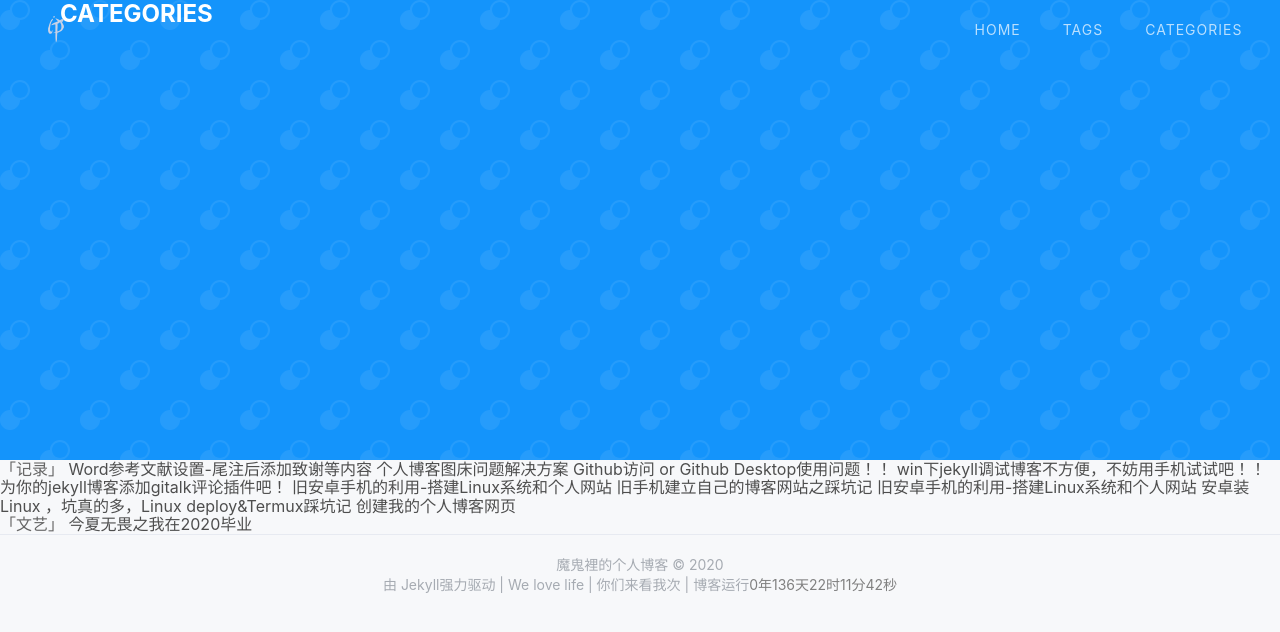
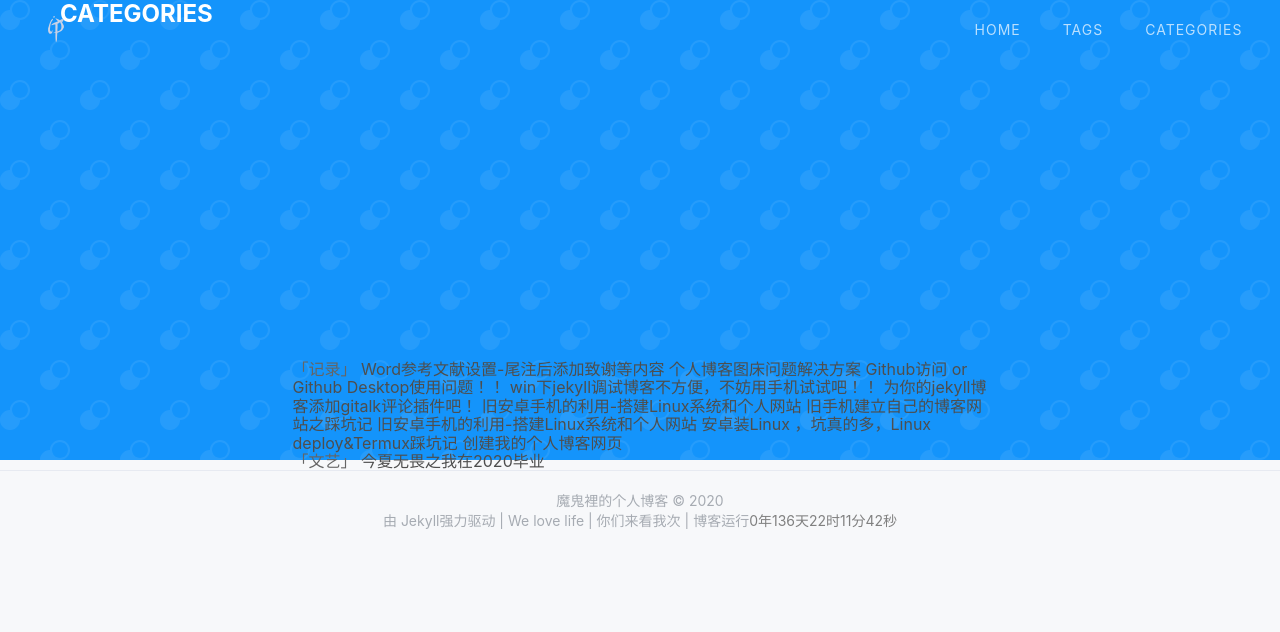
Before and after one commit to demonljt/demonljt.github.io, a Jekyll site: the page built from categories.html, in a window 1280 px wide. Shown: the top 632 px of the page. Built offline with Jekyll 4.4.1, drawn with Linux system fonts in a browser that asks for light colours; nearby versions of some CDN libraries; comment, search, counter and statistics services are not loaded; a style sheet for code colours, icons or effects is not loaded.

Commit message:
Update categories.html

```diff
--- a/categories.html
+++ b/categories.html
@@ -9,7 +9,7 @@
     <h2>CATEGORIES</h2>
 </div>
 
-<main class="categories-content">
+<main class="tags-content">
 
     <ul class="categories-list">
         <li>
```
